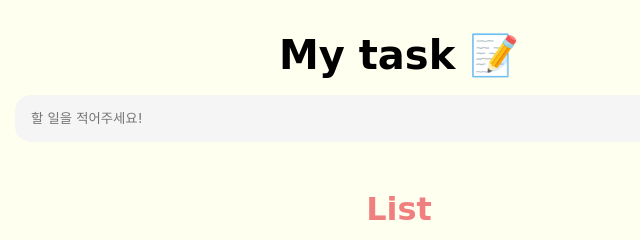
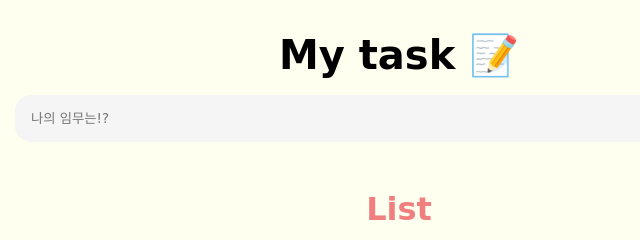
Before and after one commit to LEEJINTAEK/Todo_WEB, a plain HTML site: page index.html in a window 1280 px wide. Shown: the full height of the page, 241-881 px from the left. Drawn offline with Linux system fonts and the light colour scheme; a web font is replaced by a local one.

Commit message:
Style: 기본값 수정

```diff
--- a/index.html
+++ b/index.html
@@ -15,7 +15,7 @@
     <header>
         <h1><a href=".">My task 📝</a></h1>
         <form id="new-form">
-            <input type="text" id="new-text" placeholder="할 일을 적어주세요!" />
+            <input type="text" id="new-text" placeholder="나의 임무는!?" />
             <input type="submit" id="new-submit" value="Add" />
         </form>
     </header>
```
